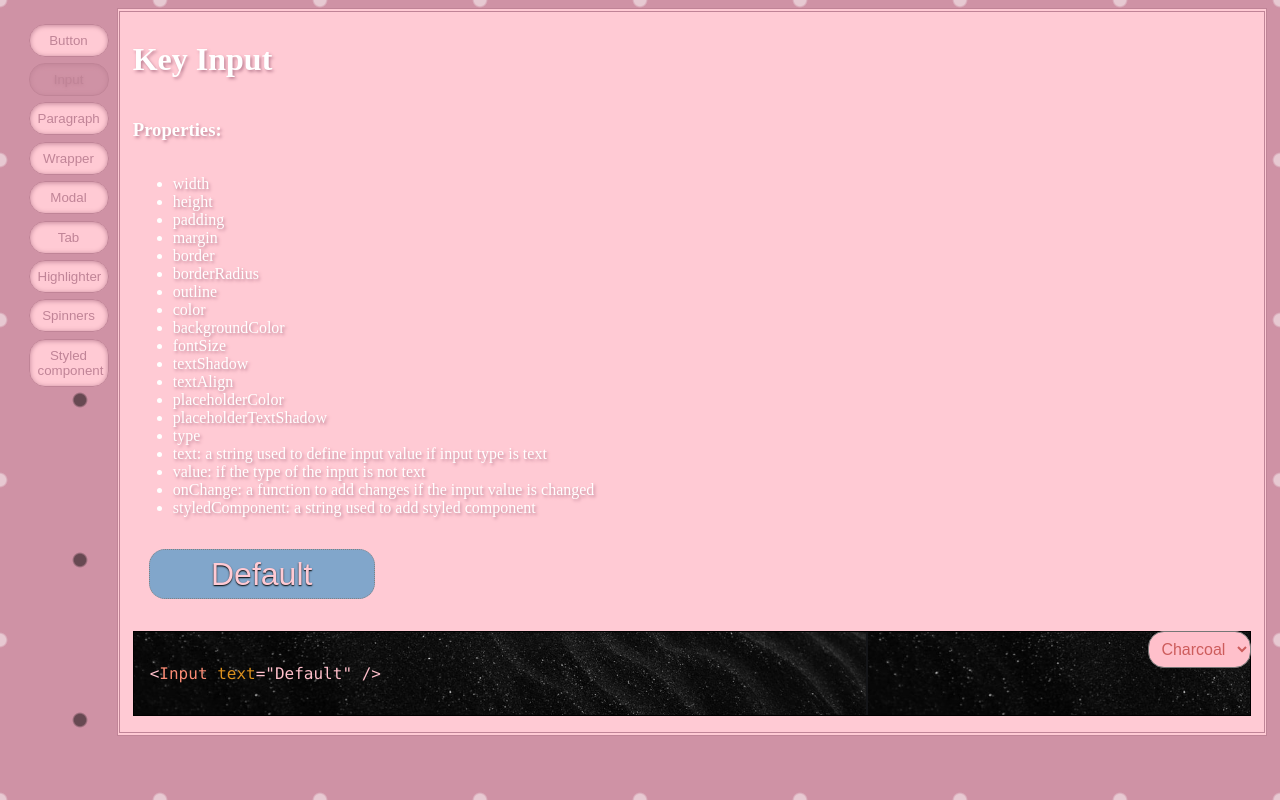
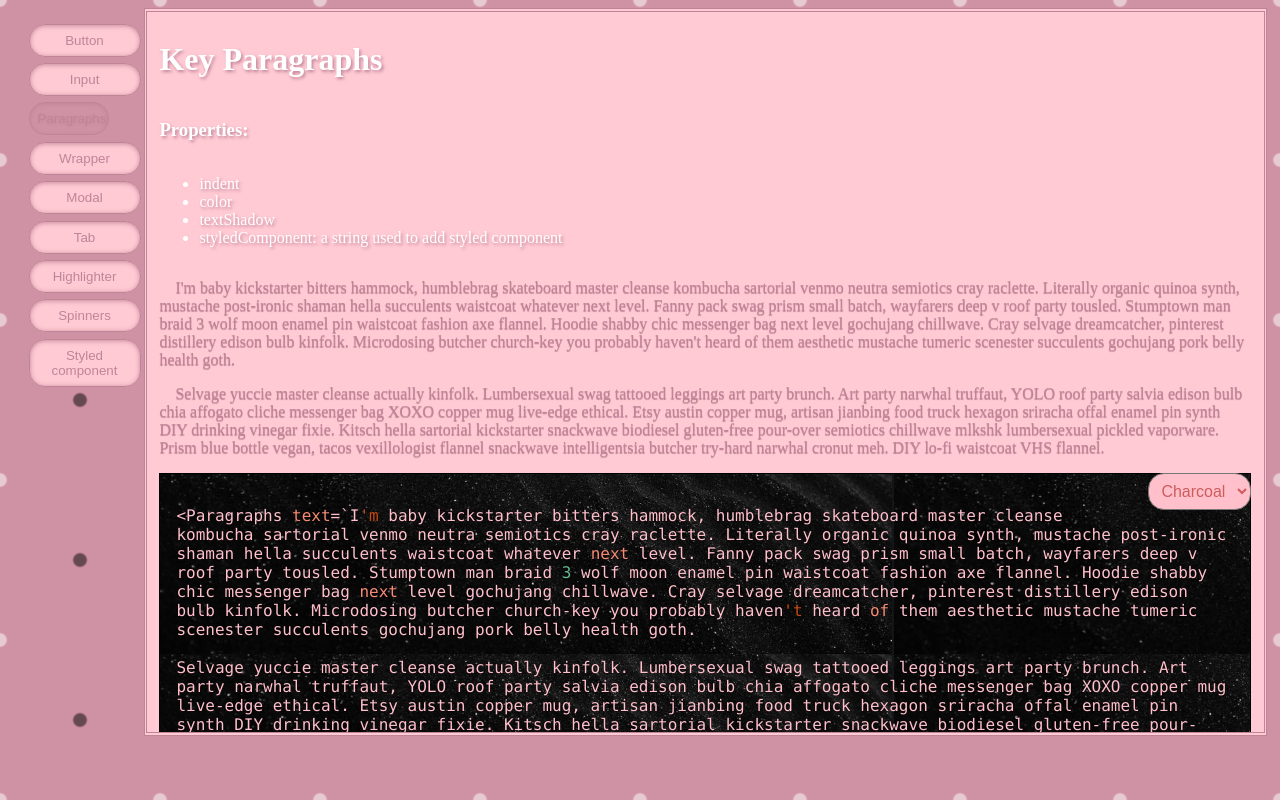
Before and after one commit to CatalinaSorina/Keys, a React (Create React App) app: page / in a window 1280 px wide. Built offline with nearby package versions, Linux system fonts and the light colour scheme.

Commit message:
added ParagraphsStory

```diff
--- a/src/App.js
+++ b/src/App.js
@@ -4,16 +4,17 @@ import * as Stories from './components/Stories/Stories';
 import { KEYS, TabHolder, Tab } from './components/keys';
 
 const App = () => {
-  return <TabHolder activeTabIndex={1} removeInline>
-    <Tab openTabText={KEYS.BUTTON}><Stories.ButtonStory /></Tab>
-    <Tab openTabText={KEYS.INPUT}><Stories.InputStory /></Tab>
-    <Tab openTabText={KEYS.PARAGRAPHS}></Tab>
-    <Tab openTabText={KEYS.WRAPPER}></Tab>
-    <Tab openTabText={KEYS.MODAL}></Tab>
-    <Tab openTabText={KEYS.TAB}></Tab>
-    <Tab openTabText={KEYS.HIGHLIGHTER}></Tab>
-    <Tab openTabText={KEYS.SPINNERS}></Tab>
-    <Tab openTabText={KEYS.STYLED_COMPONENT}></Tab>
+  const buttonStyle={buttonStyle:{width:"7rem"}};
+  return <TabHolder activeTabIndex={2} removeInline>
+    <Tab openTabText={KEYS.BUTTON} {...buttonStyle}><Stories.ButtonStory /></Tab>
+    <Tab openTabText={KEYS.INPUT} {...buttonStyle}><Stories.InputStory /></Tab>
+    <Tab openTabText={KEYS.PARAGRAPHS} {...buttonStyle}><Stories.ParagraphsStory /></Tab>
+    <Tab openTabText={KEYS.WRAPPER} {...buttonStyle}></Tab>
+    <Tab openTabText={KEYS.MODAL} {...buttonStyle}></Tab>
+    <Tab openTabText={KEYS.TAB} {...buttonStyle}></Tab>
+    <Tab openTabText={KEYS.HIGHLIGHTER} {...buttonStyle}></Tab>
+    <Tab openTabText={KEYS.SPINNERS} {...buttonStyle}></Tab>
+    <Tab openTabText={KEYS.STYLED_COMPONENT} {...buttonStyle}></Tab>
   </TabHolder>
 };
 
--- a/src/components/Highlighter/Highlighter.styles.js
+++ b/src/components/Highlighter/Highlighter.styles.js
@@ -6,6 +6,9 @@ export const DARK = 'Charcoal';
 export const PAPER = 'Paper';
 
 const Dark = styled.div`
+  pre {
+    white-space: pre-line;
+  }
   .hljs {
     padding: 1rem;
     font-size: 1rem;
@@ -89,6 +92,10 @@ const Dark = styled.div`
 `;
 
 const Paper = styled.div`
+  pre {
+    white-space: pre-line;
+  }
+  overflow: auto;
   .hljs {
     padding: 1rem;
     font-size: 1rem;
--- /dev/null
+++ b/src/components/Stories/ParagraphsStory.jsx
@@ -0,0 +1,29 @@
+import React from 'react';
+import StoryTab from '../Story/StoryTabContent';
+import { KEYS } from '../keys';
+
+const ParagraphsStory = () => (
+  <StoryTab
+    keyName={KEYS.PARAGRAPHS}
+    keyProps={[
+      'indent',
+      'color',
+      'textShadow',
+      'styledComponent: a string used to add styled component',
+    ]}
+    examples={[
+      {
+        props: {
+          text: `I'm baby kickstarter bitters hammock, humblebrag skateboard master cleanse kombucha sartorial venmo neutra semiotics cray raclette. Literally organic quinoa synth, mustache post-ironic shaman hella succulents waistcoat whatever next level. Fanny pack swag prism small batch, wayfarers deep v roof party tousled. Stumptown man braid 3 wolf moon enamel pin waistcoat fashion axe flannel. Hoodie shabby chic messenger bag next level gochujang chillwave. Cray selvage dreamcatcher, pinterest distillery edison bulb kinfolk. Microdosing butcher church-key you probably haven't heard of them aesthetic mustache tumeric scenester succulents gochujang pork belly health goth.
+
+          Selvage yuccie master cleanse actually kinfolk. Lumbersexual swag tattooed leggings art party brunch. Art party narwhal truffaut, YOLO roof party salvia edison bulb chia affogato cliche messenger bag XOXO copper mug live-edge ethical. Etsy austin copper mug, artisan jianbing food truck hexagon sriracha offal enamel pin synth DIY drinking vinegar fixie. Kitsch hella sartorial kickstarter snackwave biodiesel gluten-free pour-over semiotics chillwave mlkshk lumbersexual pickled vaporware. Prism blue bottle vegan, tacos vexillologist flannel snackwave intelligentsia butcher try-hard narwhal cronut meh. DIY lo-fi waistcoat VHS flannel.`,
+        },
+        code: `<Paragraphs text=\`I'm baby kickstarter bitters hammock, humblebrag skateboard master cleanse kombucha sartorial venmo neutra semiotics cray raclette. Literally organic quinoa synth, mustache post-ironic shaman hella succulents waistcoat whatever next level. Fanny pack swag prism small batch, wayfarers deep v roof party tousled. Stumptown man braid 3 wolf moon enamel pin waistcoat fashion axe flannel. Hoodie shabby chic messenger bag next level gochujang chillwave. Cray selvage dreamcatcher, pinterest distillery edison bulb kinfolk. Microdosing butcher church-key you probably haven't heard of them aesthetic mustache tumeric scenester succulents gochujang pork belly health goth.
+
+        Selvage yuccie master cleanse actually kinfolk. Lumbersexual swag tattooed leggings art party brunch. Art party narwhal truffaut, YOLO roof party salvia edison bulb chia affogato cliche messenger bag XOXO copper mug live-edge ethical. Etsy austin copper mug, artisan jianbing food truck hexagon sriracha offal enamel pin synth DIY drinking vinegar fixie. Kitsch hella sartorial kickstarter snackwave biodiesel gluten-free pour-over semiotics chillwave mlkshk lumbersexual pickled vaporware. Prism blue bottle vegan, tacos vexillologist flannel snackwave intelligentsia butcher try-hard narwhal cronut meh. DIY lo-fi waistcoat VHS flannel.\` />`,
+      },
+    ]}
+  />
+);
+
+export default ParagraphsStory;
--- a/src/components/keys.js
+++ b/src/components/keys.js
@@ -14,7 +14,7 @@ export const KEYS = {
   HIGHLIGHTER: 'Highlighter',
   INPUT: 'Input',
   MODAL: 'Modal',
-  PARAGRAPHS: 'Paragraph',
+  PARAGRAPHS: 'Paragraphs',
   SPINNERS: 'Spinners',
   STYLED_COMPONENT: 'Styled component',
   TAB: 'Tab',
```
Also changed, not shown: src/components/Stories/Stories.js (+2 -0 lines).
